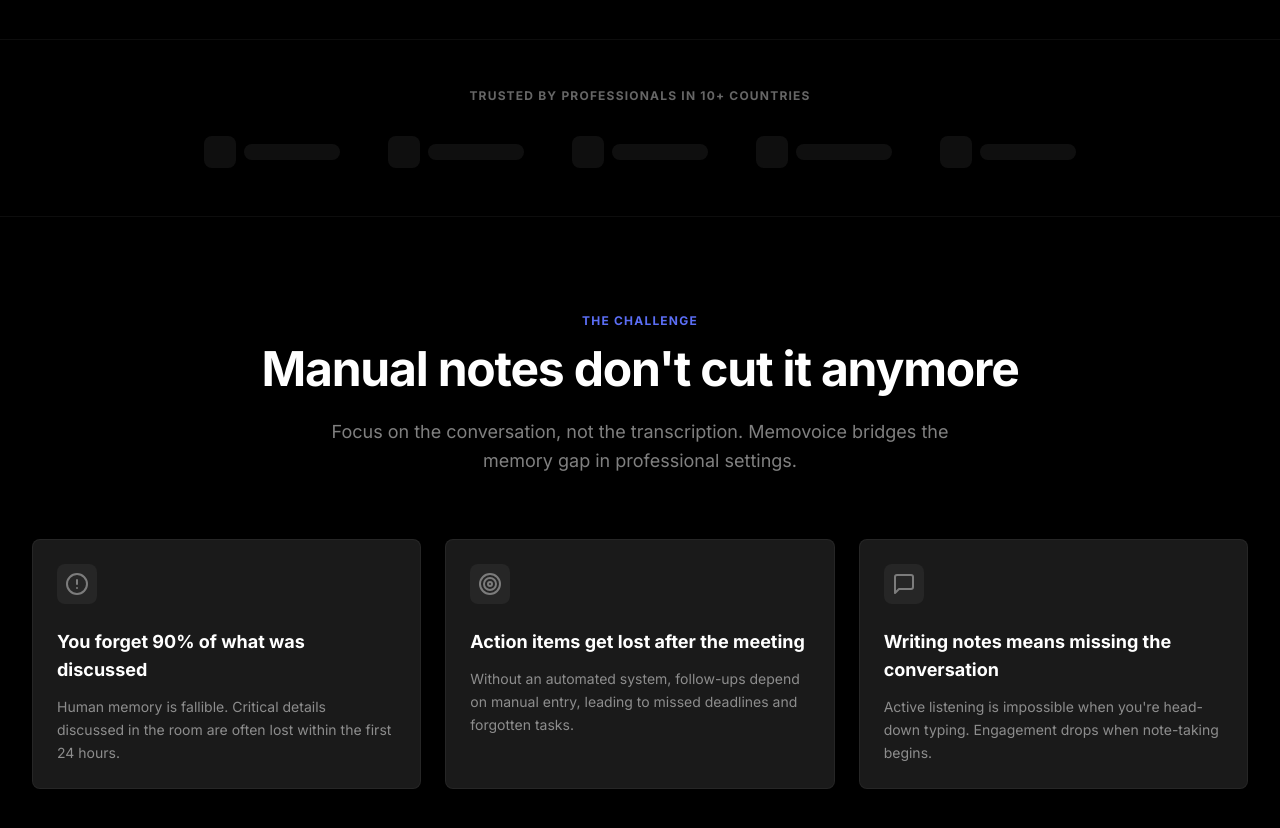
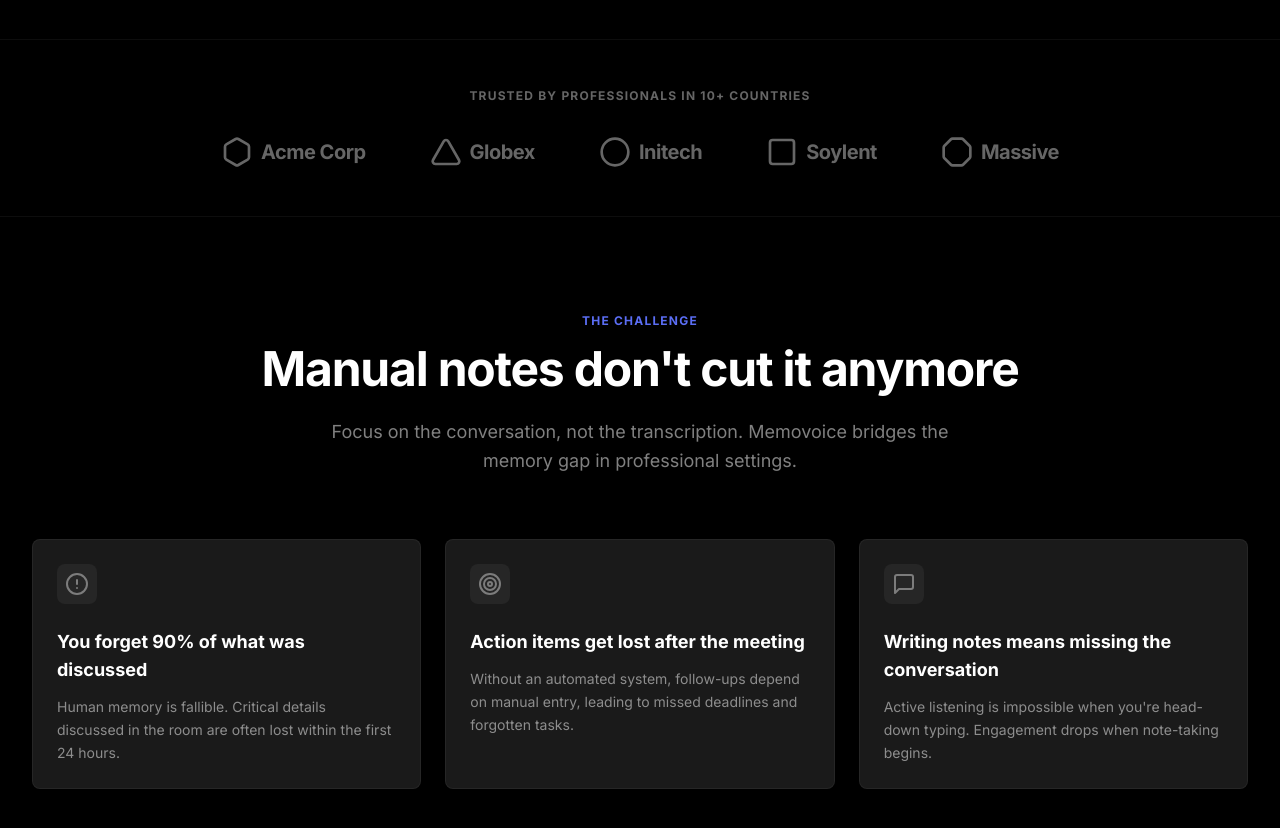
Before and after one commit to EcodeJR/meetmind, a Next.js app in the folder landing/: page / in a window 1280 px wide. Shown: the part 1180-2008 px from the top of the page. Built offline with nearby package versions, Linux system fonts and the light colour scheme.

Commit message:
refactor(landing): replace trademarked clearbit logos with fictional premium SVG logos to avoid legal risks

```diff
--- a/landing/src/components/FeatureSections.tsx
+++ b/landing/src/components/FeatureSections.tsx
@@ -10,19 +10,29 @@ import {
   Sparkles,
   AlertCircle,
   FileText,
-  Mic
+  Mic,
+  Hexagon,
+  Triangle,
+  Circle,
+  Square,
+  Octagon
 } from 'lucide-react';
 
 export const SocialProof = () => (
   <div className="py-12 bg-black border-y border-white/5">
     <div className="max-w-7xl mx-auto px-4 text-center">
       <p className="text-xs font-bold text-white/40 uppercase tracking-widest mb-8">Trusted by professionals in 10+ countries</p>
-      <div className="flex flex-wrap justify-center items-center gap-12 opacity-30 grayscale">
-        {/* Placeholder Company Logos */}
-        {[1, 2, 3, 4, 5].map((i) => (
-          <div key={i} className="flex items-center gap-2">
-            <div className="w-8 h-8 bg-white/20 rounded-lg" />
-            <div className="w-24 h-4 bg-white/20 rounded-full" />
+      <div className="flex flex-wrap justify-center items-center gap-8 md:gap-16 opacity-40 grayscale hover:grayscale-0 transition-all duration-500">
+        {[
+          { name: "Acme Corp", icon: <Hexagon className="w-6 md:w-8 h-6 md:h-8" /> },
+          { name: "Globex", icon: <Triangle className="w-6 md:w-8 h-6 md:h-8" /> },
+          { name: "Initech", icon: <Circle className="w-6 md:w-8 h-6 md:h-8" /> },
+          { name: "Soylent", icon: <Square className="w-6 md:w-8 h-6 md:h-8" /> },
+          { name: "Massive", icon: <Octagon className="w-6 md:w-8 h-6 md:h-8" /> }
+        ].map((company) => (
+          <div key={company.name} className="flex items-center gap-2 text-white font-bold text-lg md:text-xl tracking-tight">
+            {company.icon}
+            <span>{company.name}</span>
           </div>
         ))}
       </div>
```
